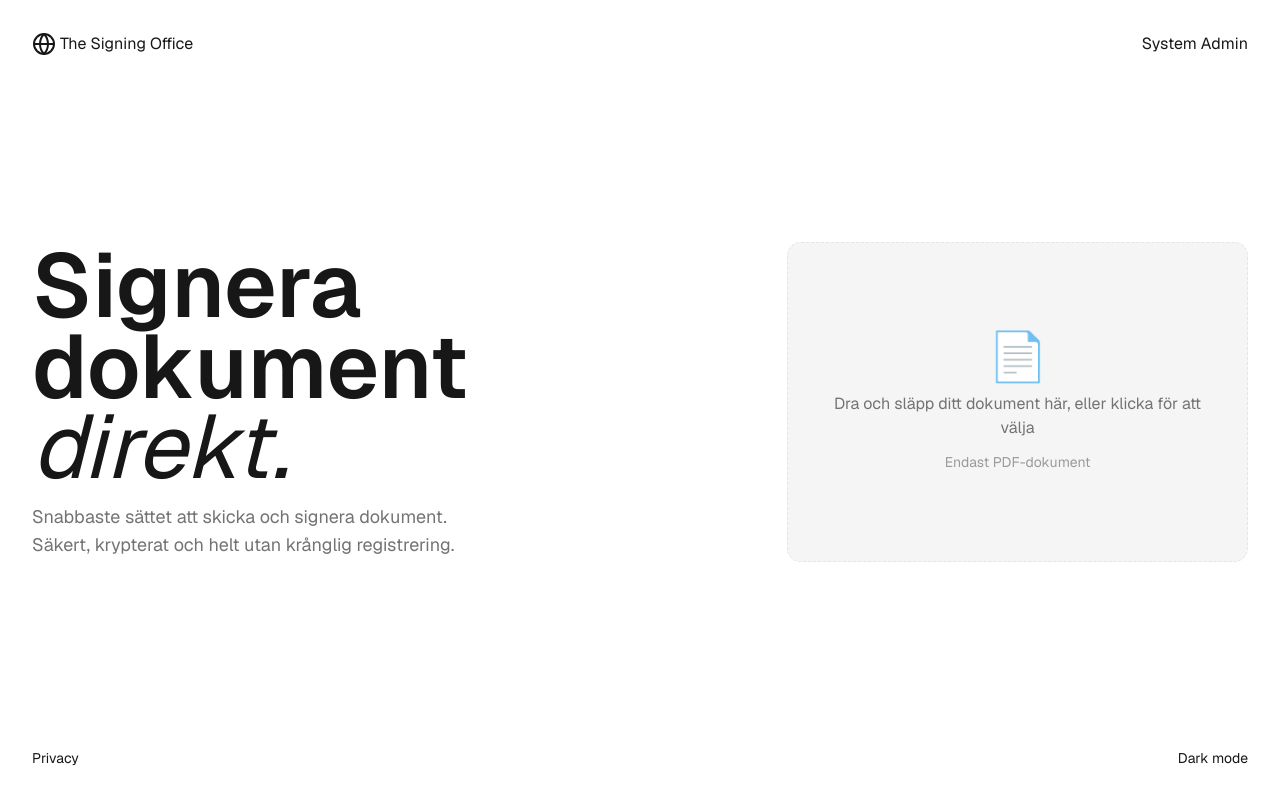
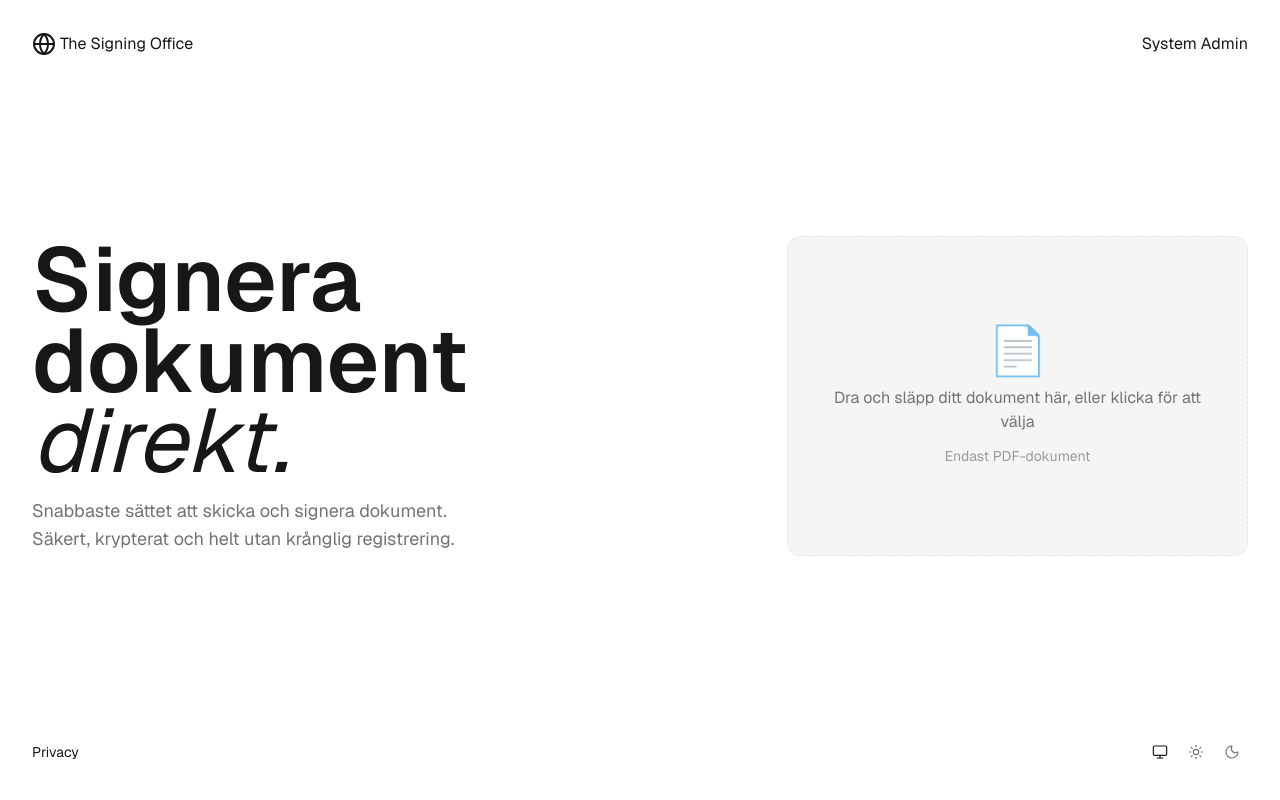
Before and after one commit to evilpaper/thesigningoffice, a Next.js app: page / in a window 1280 px wide. Built offline with nearby package versions, Linux system fonts and the light colour scheme.

Commit message:
feat(theme): theme control System / Light / Dark icon row

```diff
--- a/public/theme-init.js
+++ b/public/theme-init.js
@@ -2,11 +2,14 @@
 // React runs too late — without this, users briefly see the wrong colors on reload.
 // Loaded synchronously from <head> in layout.tsx; only reads localStorage, never writes.
 (() => {
-  var theme;
+  var preference;
   try {
-    theme = localStorage.getItem("theme");
-    if (theme === "light" || theme === "dark") {
-      document.documentElement.dataset.theme = theme;
+    preference = localStorage.getItem("theme");
+    if (preference === "light" || preference === "dark") {
+      document.documentElement.dataset.theme = preference;
+    } else {
+      // "system", missing, or invalid — follow prefers-color-scheme via CSS.
+      document.documentElement.removeAttribute("data-theme");
     }
   } catch (_error) {}
 })();
--- a/src/components/theme-toggle.tsx
+++ b/src/components/theme-toggle.tsx
@@ -1,34 +1,84 @@
 "use client";
 
+import { Monitor, Moon, Sun } from "lucide-react";
 import { useEffect, useState } from "react";
 import {
-  applyTheme,
+  applyThemePreference,
   getEffectiveTheme,
+  getThemePreference,
   type Theme,
-  themeToggleLabel,
+  type ThemePreference,
+  themePreferenceLabel,
 } from "@/components/theme";
+import { cn } from "@/components/ui/cn";
+
+const OPTIONS = [
+  { value: "system" as const, Icon: Monitor },
+  { value: "light" as const, Icon: Sun },
+  { value: "dark" as const, Icon: Moon },
+];
 
 export default function ThemeToggle() {
-  const [theme, setTheme] = useState<Theme>("light");
+  const [preference, setPreference] = useState<ThemePreference>("system");
+  const [effectiveTheme, setEffectiveTheme] = useState<Theme>("light");
 
   useEffect(() => {
-    setTheme(getEffectiveTheme());
+    setPreference(getThemePreference());
+    setEffectiveTheme(getEffectiveTheme());
   }, []);
 
-  function toggle() {
-    const nextTheme: Theme = theme === "dark" ? "light" : "dark";
-    applyTheme(nextTheme);
-    setTheme(nextTheme);
+  useEffect(() => {
+    if (preference !== "system") {
+      return;
+    }
+
+    const media = window.matchMedia("(prefers-color-scheme: dark)");
+    const syncEffective = () => {
+      setEffectiveTheme(getEffectiveTheme());
+    };
+
+    syncEffective();
+    media.addEventListener("change", syncEffective);
+    return () => media.removeEventListener("change", syncEffective);
+  }, [preference]);
+
+  function select(next: ThemePreference) {
+    applyThemePreference(next);
+    setPreference(next);
+    setEffectiveTheme(getEffectiveTheme());
   }
 
   return (
-    <button
-      type="button"
-      onClick={toggle}
-      className="text-sm border-0 bg-transparent p-0 cursor-pointer"
-      suppressHydrationWarning
+    <fieldset
+      data-effective-theme={effectiveTheme}
+      className="m-0 flex items-center gap-1 border-0 p-0"
     >
-      {themeToggleLabel(theme)}
-    </button>
+      <legend className="sr-only">Theme</legend>
+      {OPTIONS.map(({ value, Icon }) => {
+        const checked = preference === value;
+        return (
+          <label
+            key={value}
+            className={cn(
+              "inline-flex cursor-pointer items-center justify-center rounded-full p-2 outline-none transition-colors has-[:focus-visible]:ring-2 has-[:focus-visible]:ring-ring has-[:focus-visible]:ring-offset-2 has-[:focus-visible]:ring-offset-background",
+              checked
+                ? "text-foreground"
+                : "text-muted-foreground hover:text-foreground",
+            )}
+          >
+            <input
+              type="radio"
+              name="theme-preference"
+              value={value}
+              checked={checked}
+              onChange={() => select(value)}
+              className="sr-only"
+            />
+            <span className="sr-only">{themePreferenceLabel(value)}</span>
+            <Icon aria-hidden className="size-4" strokeWidth={1.75} />
+          </label>
+        );
+      })}
+    </fieldset>
   );
 }
--- a/src/components/theme.ts
+++ b/src/components/theme.ts
@@ -1,9 +1,16 @@
 export type Theme = "light" | "dark";
+export type ThemePreference = "system" | Theme;
 
 export const THEME_STORAGE_KEY = "theme";
 
 export function isTheme(value: string | null | undefined): value is Theme {
   return value === "light" || value === "dark";
+}
+
+export function isThemePreference(
+  value: string | null | undefined,
+): value is ThemePreference {
+  return value === "system" || isTheme(value);
 }
 
 export function getSystemTheme(): Theme {
@@ -12,6 +19,20 @@ export function getSystemTheme(): Theme {
     : "light";
 }
 
+/** Stored preference; defaults to system when missing or invalid. */
+export function getThemePreference(): ThemePreference {
+  try {
+    const stored = localStorage.getItem(THEME_STORAGE_KEY);
+    if (isThemePreference(stored)) {
+      return stored;
+    }
+  } catch {
+    // localStorage can throw in private modes
+  }
+  return "system";
+}
+
+/** Resolved appearance from data-theme, or the OS when unset. */
 export function getEffectiveTheme(): Theme {
   const stored = document.documentElement.dataset.theme;
   if (isTheme(stored)) {
@@ -20,11 +41,27 @@ export function getEffectiveTheme(): Theme {
   return getSystemTheme();
 }
 
-export function applyTheme(theme: Theme): void {
-  document.documentElement.dataset.theme = theme;
-  localStorage.setItem(THEME_STORAGE_KEY, theme);
+export function applyThemePreference(preference: ThemePreference): void {
+  try {
+    localStorage.setItem(THEME_STORAGE_KEY, preference);
+  } catch {
+    // Ignore persistence failures; still update the document.
+  }
+
+  if (preference === "system") {
+    document.documentElement.removeAttribute("data-theme");
+  } else {
+    document.documentElement.dataset.theme = preference;
+  }
 }
 
-export function themeToggleLabel(theme: Theme): string {
-  return theme === "dark" ? "Light mode" : "Dark mode";
+export function themePreferenceLabel(preference: ThemePreference): string {
+  switch (preference) {
+    case "system":
+      return "System";
+    case "light":
+      return "Light";
+    case "dark":
+      return "Dark";
+  }
 }
```
Also changed, not shown: 1 other file (tests, documents, lock files or other folders).
